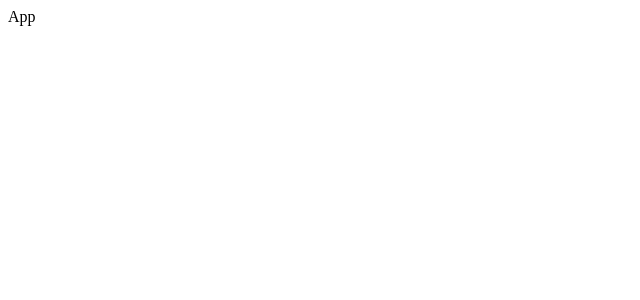
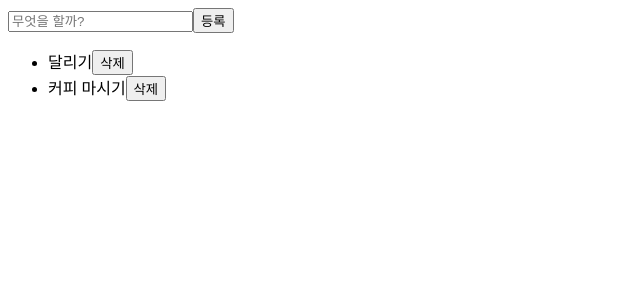
Before and after one commit to movie42/test-practice, a React (Create React App) app: page / in a window 1280 px wide. Shown: the top 300 px of the page, without its empty margins (0-640 px from the left). Built offline with nearby package versions, Linux system fonts and the light colour scheme.

Commit message:
통합 테스트

```diff
--- a/src/App.js
+++ b/src/App.js
@@ -1,7 +1,45 @@
-import React from "react";
+import React, { useCallback, useRef, useState } from "react";
+import TodoForm from "./Components/TodoForm";
+import TodoList from "./Components/TodoList";
 
 const App = () => {
-  return <div>App</div>;
+  const newId = useRef(3);
+  const [todos, setTodos] = useState([
+    {
+      id: 1,
+      text: "달리기",
+      done: false,
+    },
+    {
+      id: 2,
+      text: "커피 마시기",
+      done: false,
+    },
+  ]);
+
+  const onInsert = useCallback((text) => {
+    setTodos((todos) => [...todos, { id: newId.current, text, done: false }]);
+    newId.current += 1;
+  }, []);
+
+  const onToggle = useCallback((id) => {
+    setTodos((todos) =>
+      todos.map((todo) =>
+        todo.id === id ? { ...todo, done: !todo.done } : todo,
+      ),
+    );
+  }, []);
+
+  const onRemove = useCallback((id) => {
+    setTodos((todos) => todos.filter((todo) => todo.id !== id));
+  }, []);
+
+  return (
+    <div>
+      <TodoForm onInsert={onInsert} />
+      <TodoList onRemove={onRemove} onToggle={onToggle} todos={todos} />
+    </div>
+  );
 };
 
 export default App;
--- a/src/Components/TodoItem/TodoItem.jsx
+++ b/src/Components/TodoItem/TodoItem.jsx
@@ -1,19 +1,26 @@
-import React from "react";
+import React, { useCallback } from "react";
 
 const TodoItem = ({ todo, onToggle, onRemove }) => {
   const { id, text, done } = todo;
 
+  const toggle = useCallback(() => {
+    onToggle(id);
+  }, [id, onToggle]);
+  const remove = useCallback(() => {
+    onRemove(id);
+  }, [id, onRemove]);
+
   return (
     <li>
       <span
-        onClick={() => onToggle(id)}
+        onClick={toggle}
         style={{ textDecoration: done ? "line-through" : "none" }}
       >
         {text}
       </span>
-      <button onClick={() => onRemove(id)}>삭제</button>
+      <button onClick={remove}>삭제</button>
     </li>
   );
 };
 
-export default TodoItem;
+export default React.memo(TodoItem);
--- a/src/Components/TodoList/TodoList.js
+++ b/src/Components/TodoList/TodoList.js
@@ -3,7 +3,7 @@ import TodoItem from "../TodoItem";
 
 const TodoList = ({ onToggle, onRemove, todos }) => {
   return (
-    <ul>
+    <ul data-testid="TodoList">
       {todos.map((todo) => (
         <TodoItem
           todo={todo}
```
Also changed, not shown: 1 other file (tests, documents, lock files or other folders).
